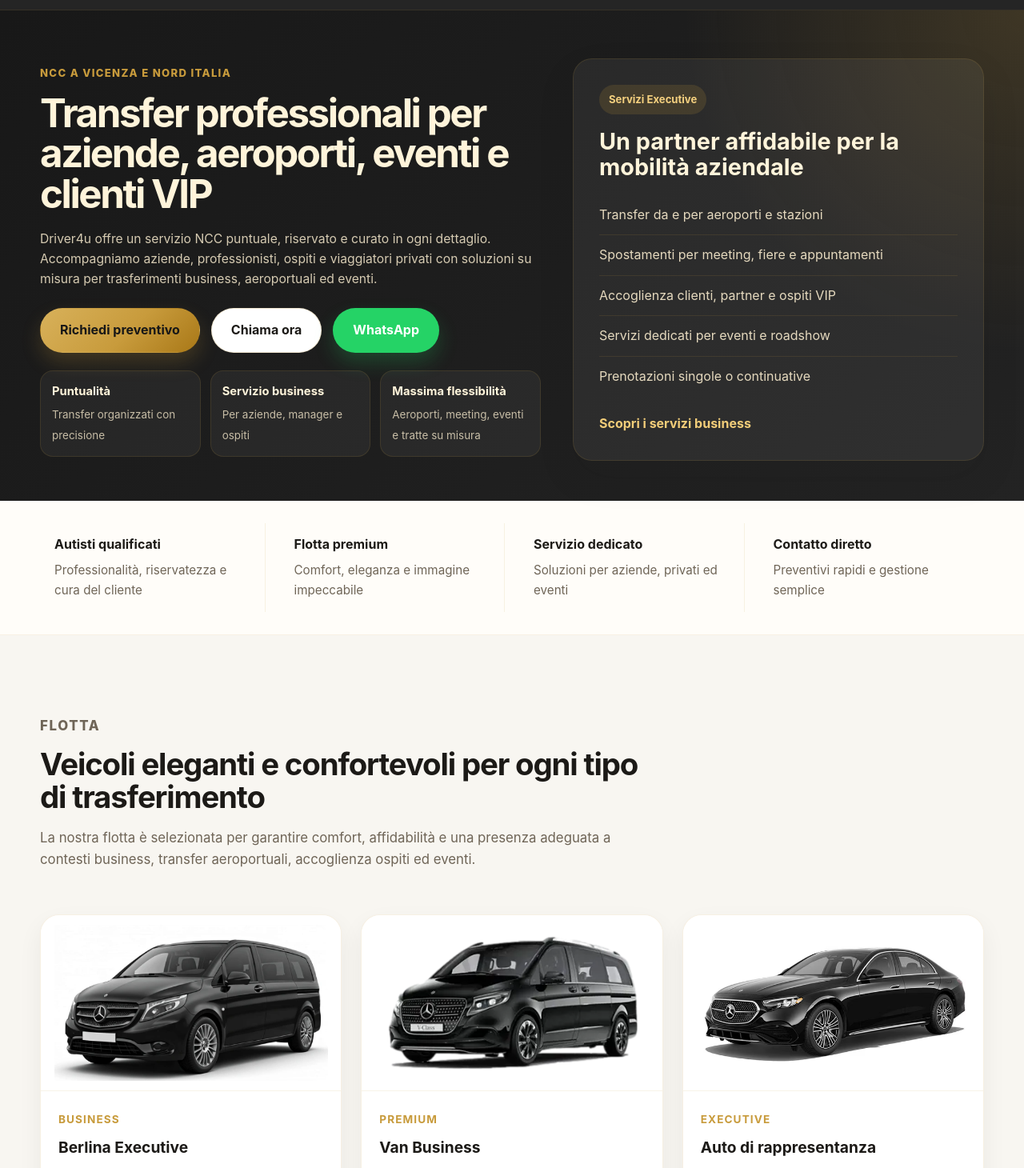
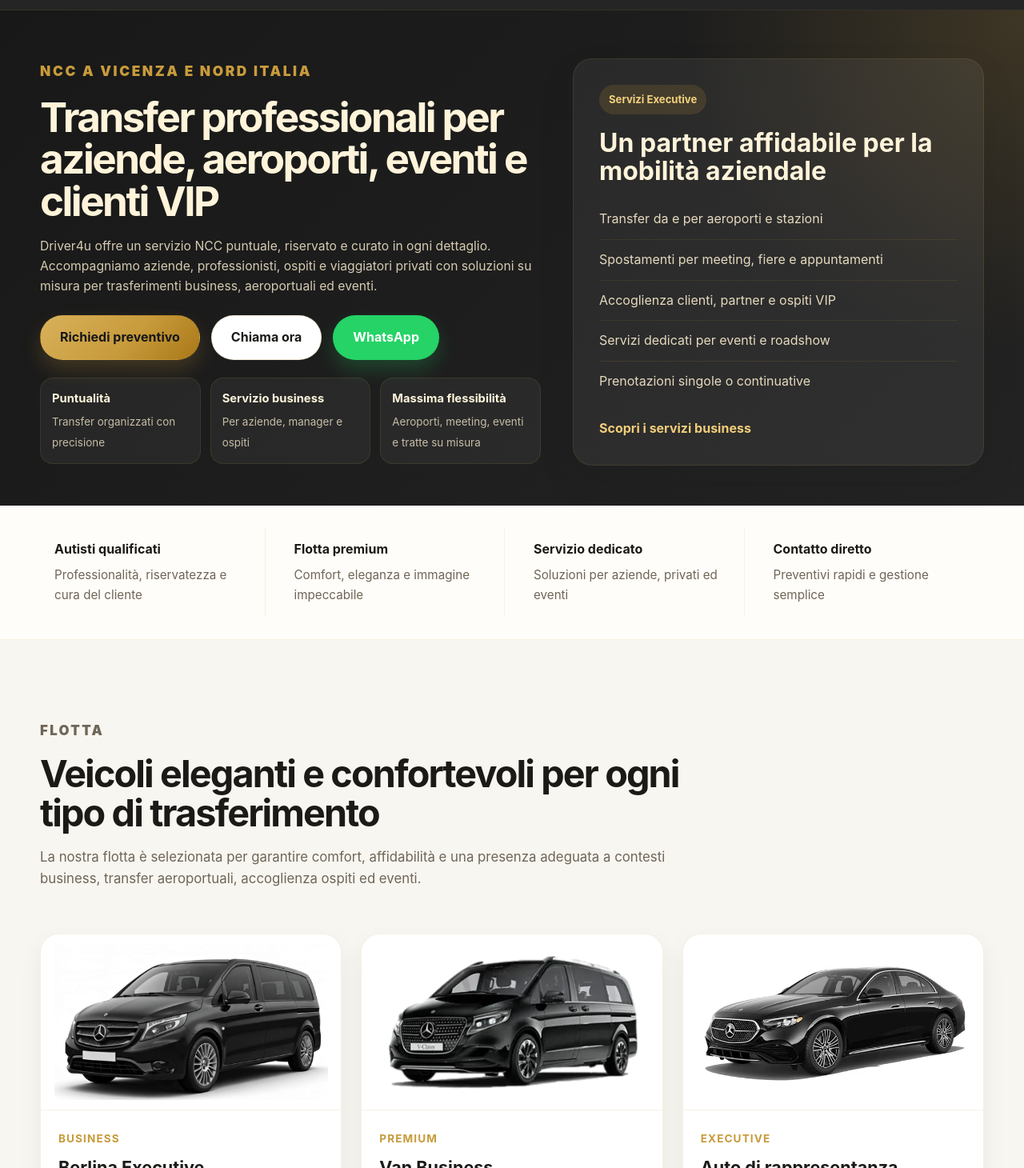
Before and after one commit to dfpcapitalsrl-ops/Driver4u, a Next.js app: page / in a window 1280 px wide. Shown: the part 70-1530 px from the top of the page at 80% size. Built offline with nearby package versions, Linux system fonts and the light colour scheme.

Commit message:
Increase eyebrow and section title sizes

```diff
--- a/styles/globals.css
+++ b/styles/globals.css
@@ -80,7 +80,7 @@ button {
 }
 
 .section-heading {
-  max-width: 760px;
+  max-width: 860px;
   margin-bottom: 56px;
 }
 
@@ -96,9 +96,9 @@ button {
 }
 
 .section-heading h2 {
-  font-size: clamp(2rem, 3vw, 3rem);
-  line-height: 1.08;
-  letter-spacing: -0.03em;
+  font-size: clamp(2.35rem, 3.65vw, 3.65rem);
+  line-height: 1.06;
+  letter-spacing: -0.04em;
   margin-bottom: 16px;
 }
 
@@ -109,12 +109,12 @@ button {
 
 .eyebrow {
   display: inline-block;
-  font-size: 0.82rem;
-  font-weight: 800;
-  letter-spacing: 0.1em;
+  font-size: 1rem;
+  font-weight: 900;
+  letter-spacing: 0.14em;
   text-transform: uppercase;
   color: var(--accent);
-  margin-bottom: 14px;
+  margin-bottom: 16px;
 }
 
 .btn {
@@ -280,14 +280,20 @@ button {
 }
 
 .hero-content {
-  max-width: 670px;
+  max-width: 690px;
+}
+
+.hero-content .eyebrow {
+  font-size: 1.08rem;
+  letter-spacing: 0.15em;
+  margin-bottom: 18px;
 }
 
 .hero-content h1 {
-  font-size: clamp(2.35rem, 3.85vw, 3.85rem);
-  line-height: 1.03;
+  font-size: clamp(2.55rem, 4vw, 4rem);
+  line-height: 1.02;
   letter-spacing: -0.05em;
-  max-width: 670px;
+  max-width: 690px;
   margin-bottom: 18px;
   color: #fff4da;
 }
@@ -360,8 +366,8 @@ button {
 }
 
 .hero-card h2 {
-  font-size: 1.8rem;
-  line-height: 1.12;
+  font-size: 2rem;
+  line-height: 1.1;
   margin-bottom: 18px;
   color: #fff4da;
 }
@@ -493,9 +499,9 @@ button {
 }
 
 .vehicle-card-body h3 {
-  font-size: 1.2rem;
+  font-size: 1.35rem;
   margin-bottom: 10px;
-  line-height: 1.2;
+  line-height: 1.18;
 }
 
 .vehicle-card-body p {
@@ -537,9 +543,9 @@ button {
 .service-card h3,
 .advantage-card h3,
 .point h3 {
-  font-size: 1.2rem;
+  font-size: 1.38rem;
   margin-bottom: 12px;
-  line-height: 1.2;
+  line-height: 1.18;
 }
 
 .service-card p,
@@ -597,9 +603,9 @@ button {
 }
 
 .business-text h2 {
-  font-size: clamp(2rem, 3vw, 2.8rem);
-  line-height: 1.08;
-  letter-spacing: -0.03em;
+  font-size: clamp(2.35rem, 3.5vw, 3.45rem);
+  line-height: 1.06;
+  letter-spacing: -0.04em;
   margin-bottom: 16px;
 }
 
@@ -614,7 +620,7 @@ button {
 }
 
 .testimonials .section-heading {
-  max-width: 820px;
+  max-width: 920px;
 }
 
 .testimonial-card {
@@ -657,9 +663,9 @@ button {
 }
 
 .cta-text h2 {
-  font-size: clamp(2rem, 3vw, 3rem);
+  font-size: clamp(2.35rem, 3.65vw, 3.65rem);
   line-height: 1.04;
-  letter-spacing: -0.03em;
+  letter-spacing: -0.04em;
   margin-bottom: 18px;
   color: #fff4da;
 }
@@ -844,8 +850,12 @@ textarea {
     padding-top: 70px;
   }
 
+  .hero-content .eyebrow {
+    font-size: 0.95rem;
+  }
+
   .hero-content h1 {
-    font-size: 2.5rem;
+    font-size: 2.6rem;
   }
 
   .hero-text {
@@ -864,7 +874,7 @@ textarea {
   .section-heading h2,
   .business-text h2,
   .cta-text h2 {
-    font-size: 2rem;
+    font-size: 2.35rem;
   }
 
   .vehicle-image-real {
@@ -909,11 +919,17 @@ textarea {
   }
 
   .hero-content h1 {
-    font-size: 2.15rem;
+    font-size: 2.2rem;
   }
 
   .section-heading {
     margin-bottom: 36px;
+  }
+
+  .section-heading h2,
+  .business-text h2,
+  .cta-text h2 {
+    font-size: 2rem;
   }
 
   .hero-card,
```
